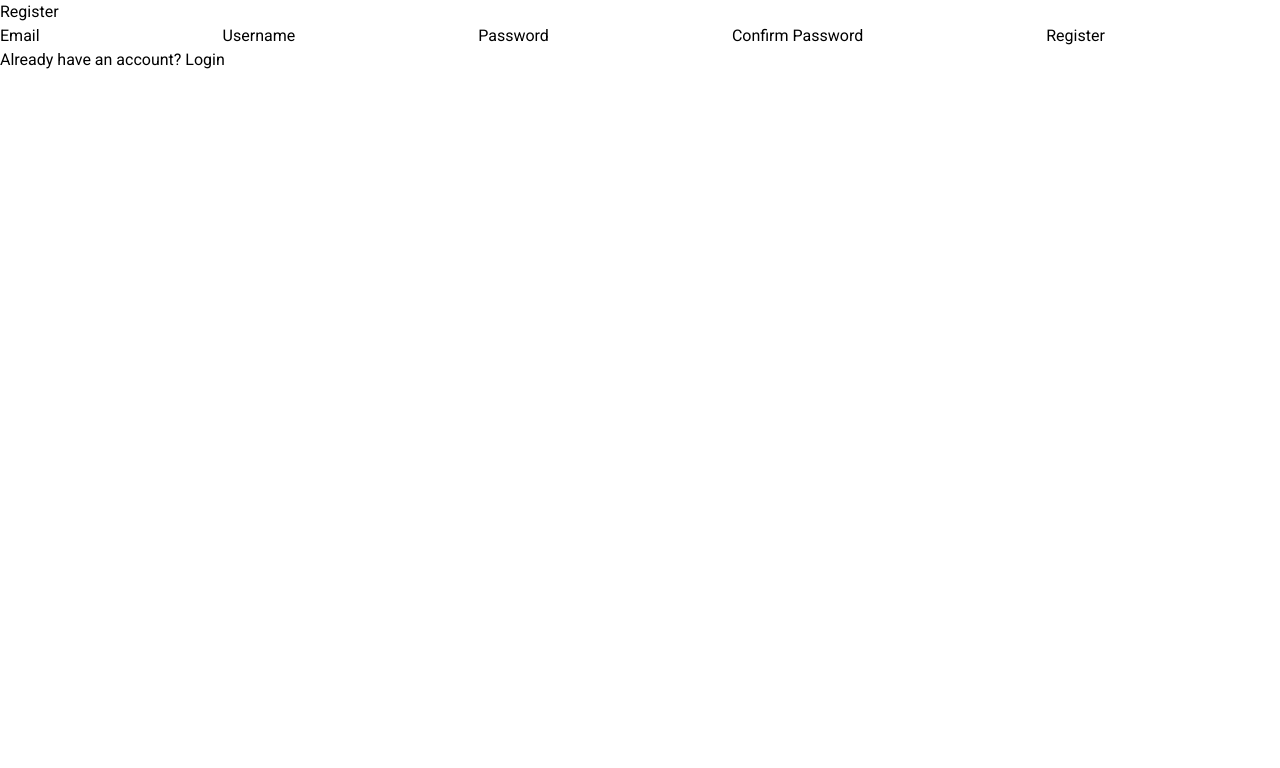
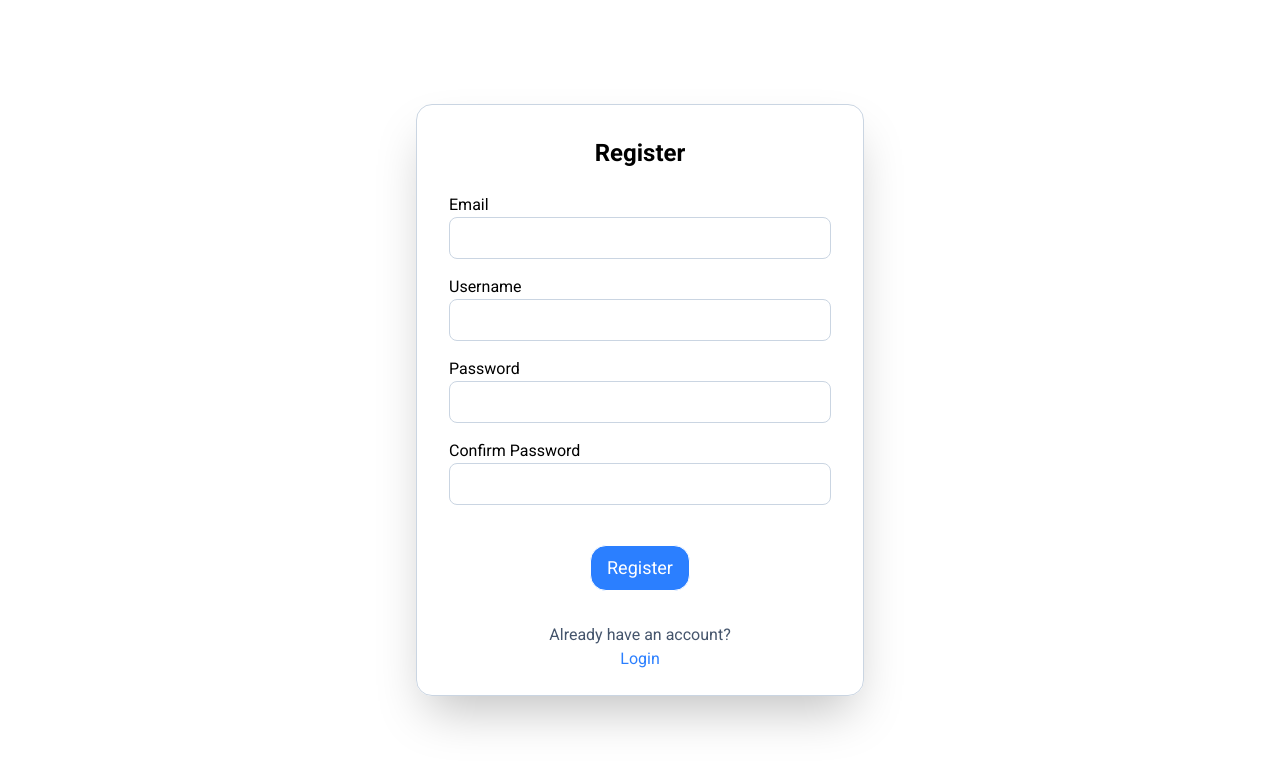
Before and after one commit to Estakuyo/MoneyTracker, a React app in the folder frontend/: page /register in a window 1280 px wide. Shown: the top 768 px of the page. Built offline with nearby package versions, Linux system fonts and the light colour scheme; the HTML template or start-up script is replaced by a standard one.

Commit message:
Added tailwindcss styles to register page

```diff
--- a/frontend/src/index.css
+++ b/frontend/src/index.css
@@ -8,11 +8,6 @@
   * {
     font-family: Roboto;
   }
-
-  body {
-    background-color: var(--color-light-bg);
-    color: var(--color-text-primary);
-  }
 }
 
 @layer components {
@@ -21,7 +16,16 @@
     focus:border-blue-500;
   }
 
+  .auth-form {
+    @apply border border-slate-300 shadow-2xl rounded-2xl flex flex-col py-6 px-8 gap-4 w-4/5 max-w-md;
+  }
+
+  .auth-header {
+    @apply m-2 text-center font-bold text-2xl;
+  }
+
   .auth-btn {
-    @apply py-2 px-4 border bg-blue-500 rounded-2xl text-lg text-white w-25 hover:bg-blue-600 active:bg-blue-700 cursor-pointer;
+    @apply mx-auto mt-6 mb-4 py-2 px-4 border bg-blue-500 rounded-2xl text-lg text-white w-25
+            hover:bg-blue-600 active:bg-blue-700 cursor-pointer;
   }
 }
--- a/frontend/src/pages/auth/login.jsx
+++ b/frontend/src/pages/auth/login.jsx
@@ -21,11 +21,8 @@ const Login = () => {
 
   return (
     <div className="h-screen w-screen flex justify-center items-center">
-      <form
-        onSubmit={handleLogin}
-        className="border border-slate-300 shadow-2xl rounded-2xl flex flex-col py-6 px-8 gap-4 w-4/5 max-w-md"
-      >
-        <h1 className="m-4 text-center font-bold text-2xl">Sign In</h1>
+      <form onSubmit={handleLogin} className="auth-form">
+        <h1 className="auth-header">Sign In</h1>
 
         <label className="flex flex-col">
           Username
@@ -49,12 +46,12 @@ const Login = () => {
           />
         </label>
 
-        <button type="submit" className="mx-auto mt-6 mb-4 auth-btn">
+        <button type="submit" className="auth-btn">
           Login
         </button>
         <p className="text-center text-slate-600">
           Don't have an account? <br />
-          <a href="/register" className="underline text-blue-500">
+          <a href="/register" className="hover:underline text-blue-500">
             Register
           </a>
         </p>
--- a/frontend/src/pages/auth/register.jsx
+++ b/frontend/src/pages/auth/register.jsx
@@ -27,26 +27,28 @@ const Register = () => {
   };
 
   return (
-    <div>
-      <form onSubmit={handleRegister}>
-        <h1>Register</h1>
+    <div className="h-screen w-screen flex justify-center items-center">
+      <form onSubmit={handleRegister} className="auth-form">
+        <h1 className="auth-header">Register</h1>
 
-        <label>
+        <label className="flex flex-col">
           Email
           <input
             name="email"
             type="email"
             onChange={(e) => setEmail(e.target.value)}
+            className="input-field"
           />
         </label>
 
-        <label>
+        <label className="flex flex-col">
           Username
           <input
             name="username"
             type="text"
             value={username}
             onChange={(e) => setUsername(e.target.value)}
+            className="input-field"
           />
         </label>
 
@@ -57,6 +59,7 @@ const Register = () => {
             type="password"
             value={password}
             onChange={(e) => setPassword(e.target.value)}
+            className="input-field"
           />
         </label>
 
@@ -67,12 +70,19 @@ const Register = () => {
             type="password"
             value={confirmPassword}
             onChange={(e) => setConfirmPassword(e.target.value)}
+            className="input-field"
           />
         </label>
 
-        <button type="submit">Register</button>
-        <p>
-          Already have an account? <a href="/login">Login</a>
+        <button type="submit" className="auth-btn">
+          Register
+        </button>
+        <p className="text-center text-slate-600">
+          Already have an account?
+          <br />{" "}
+          <a href="/login" className="hover:underline text-blue-500">
+            Login
+          </a>
         </p>
       </form>
     </div>
```
